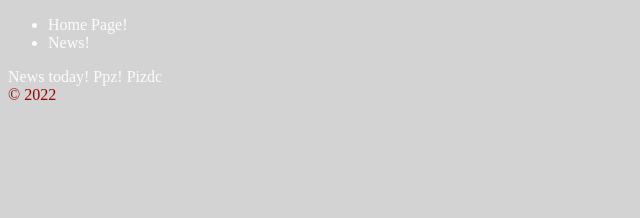
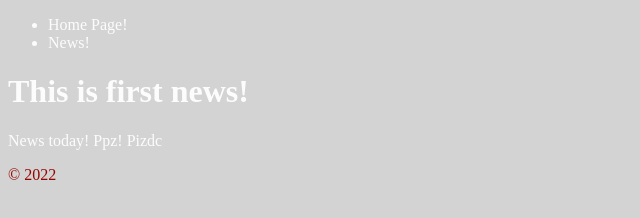
Before and after one commit to 6620by/jspro, a plain HTML site: page index.html in a window 1280 px wide. Shown: the whole page, without its empty margins (0-640 px from the left). Drawn offline with Linux system fonts and the light colour scheme.

Commit message:
First article

```diff
--- a/index.html
+++ b/index.html
@@ -6,8 +6,11 @@
     <link rel="stylesheet" href="style.css">
 </head>
 <body>
-<header><nav><ul><li>Home Page!</li><li>News!</li></ul></nav></header><main>
-News today! Ppz! Pizdc</main>
+<header><nav><ul><li>Home Page!</li><li>News!</li></ul></nav></header>
+<main>
+    <h1>This is first news!</h1>
+<p>News today! Ppz! Pizdc</p>
+</main>
 <footer class="block">&copy; 2022</footer>
 
 <script>
```
